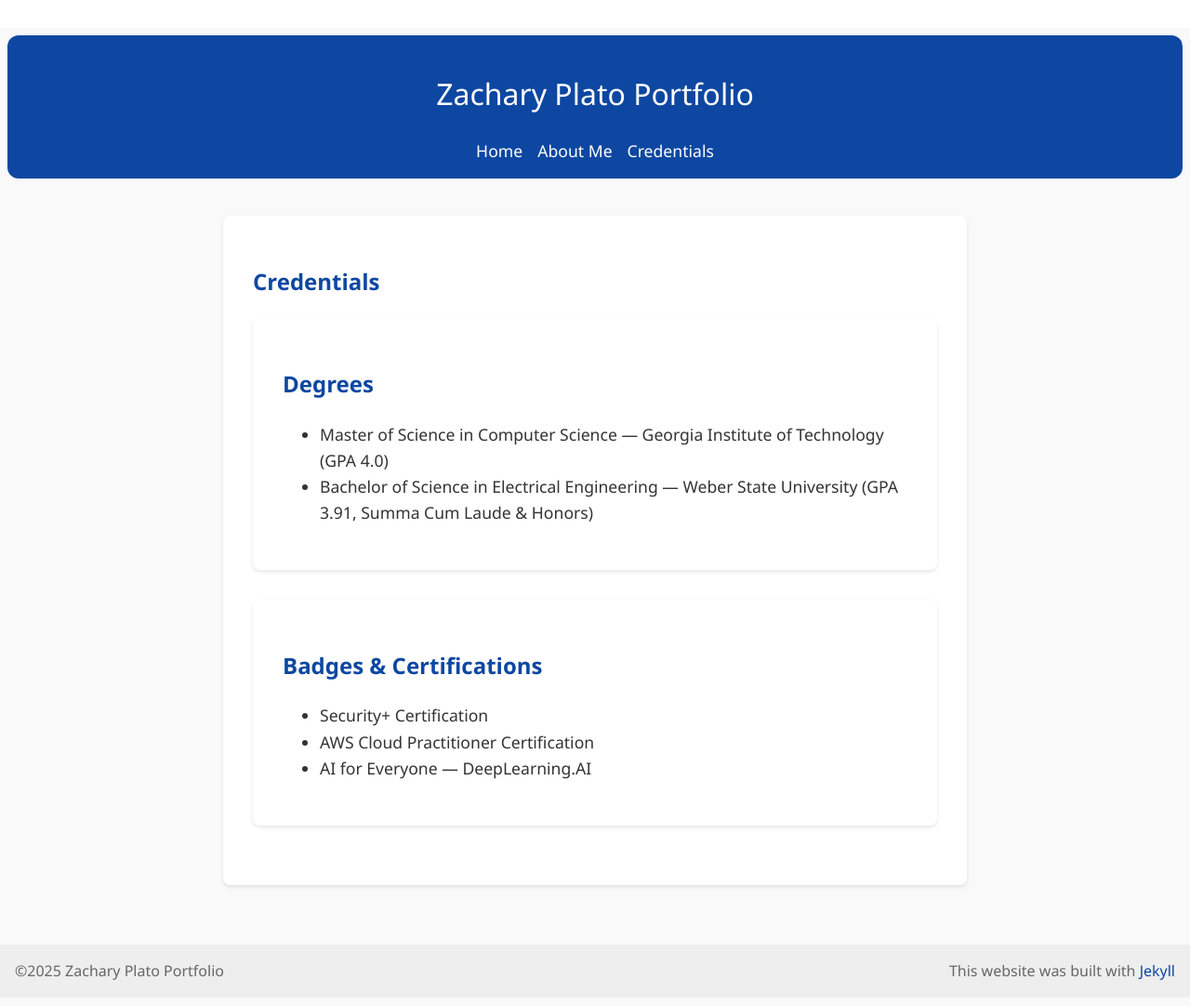
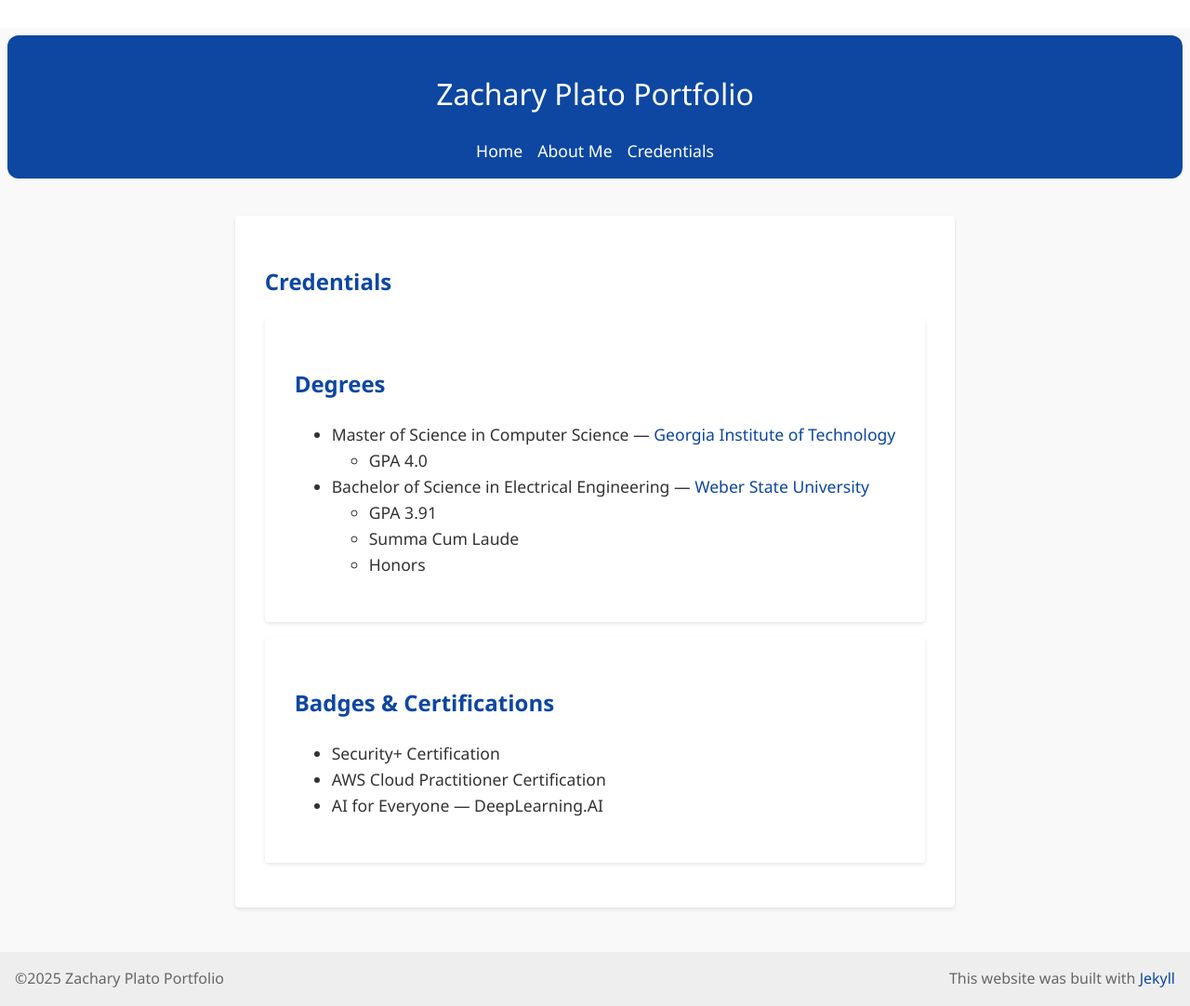
Before and after one commit to zplato/zplato.github.io, a Jekyll site: the page built from credentials.md, in a window 1280 px wide. Shown: the whole page at 93% size. Built offline with Jekyll 4.4.1, drawn with Linux system fonts in a browser that asks for light colours.

Commit message:
init site

```diff
--- a/assets/css/style.css
+++ b/assets/css/style.css
@@ -60,14 +60,17 @@ main {
 }
 
 section, article {
-  margin-bottom: 2rem;
+  margin-bottom: 1rem;
   background: white;
   padding: 2rem;
-  border-radius: 8px;
+  border-radius: 4px;
   box-shadow: 0 2px 4px rgba(0, 0, 0, 0.1);
   font-family: 'Segoe UI Semilight', 'Segoe UI', sans-serif;
-  word-wrap: break-word;
-  overflow-wrap: break-word;
+  width: 100%
+  max-width: 2000px;
+  margin-left: auto;
+  margin-right: auto;
+  box-sizing: border-box;
 }
 
 h1, h2, h3 {
--- a/credentials.md
+++ b/credentials.md
@@ -7,10 +7,20 @@ title: Credentials
   <h1>Credentials</h1>
   <section>
     <h2>Degrees</h2>
+<ul>
+  <li>Master of Science in Computer Science — <a href="https://www.gatech.edu/" target="_blank">Georgia Institute of Technology</a>
     <ul>
-      <li>Master of Science in Computer Science — Georgia Institute of Technology (GPA 4.0)</li>
-      <li>Bachelor of Science in Electrical Engineering — Weber State University (GPA 3.91, Summa Cum Laude & Honors)</li>
+      <li>GPA 4.0</li>
     </ul>
+  </li>
+  <li>Bachelor of Science in Electrical Engineering — <a href="https://www.weber.edu/" target="_blank">Weber State University</a>
+    <ul>
+      <li>GPA 3.91</li>
+      <li>Summa Cum Laude</li>
+      <li>Honors</li>
+    </ul>
+  </li>
+</ul>
   </section>
 
   <section>
```
